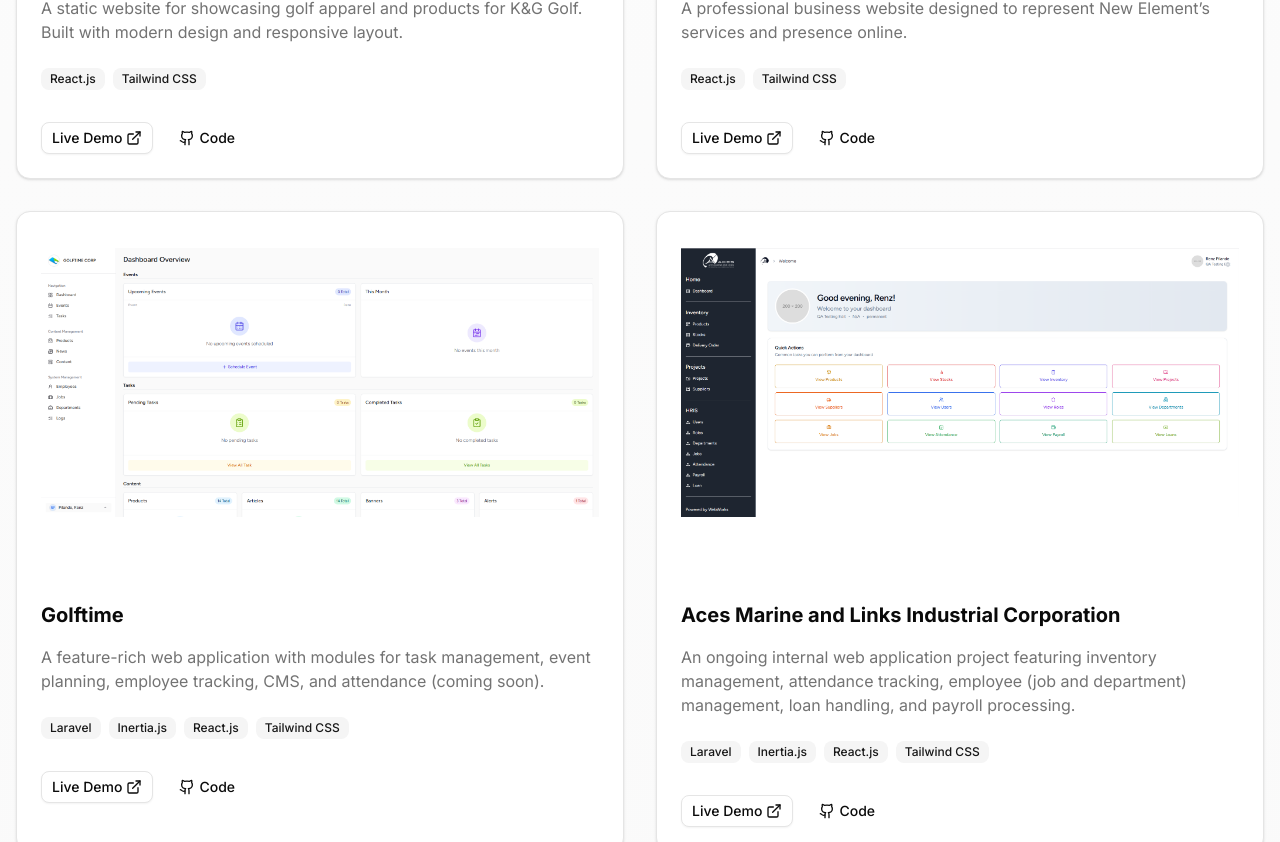
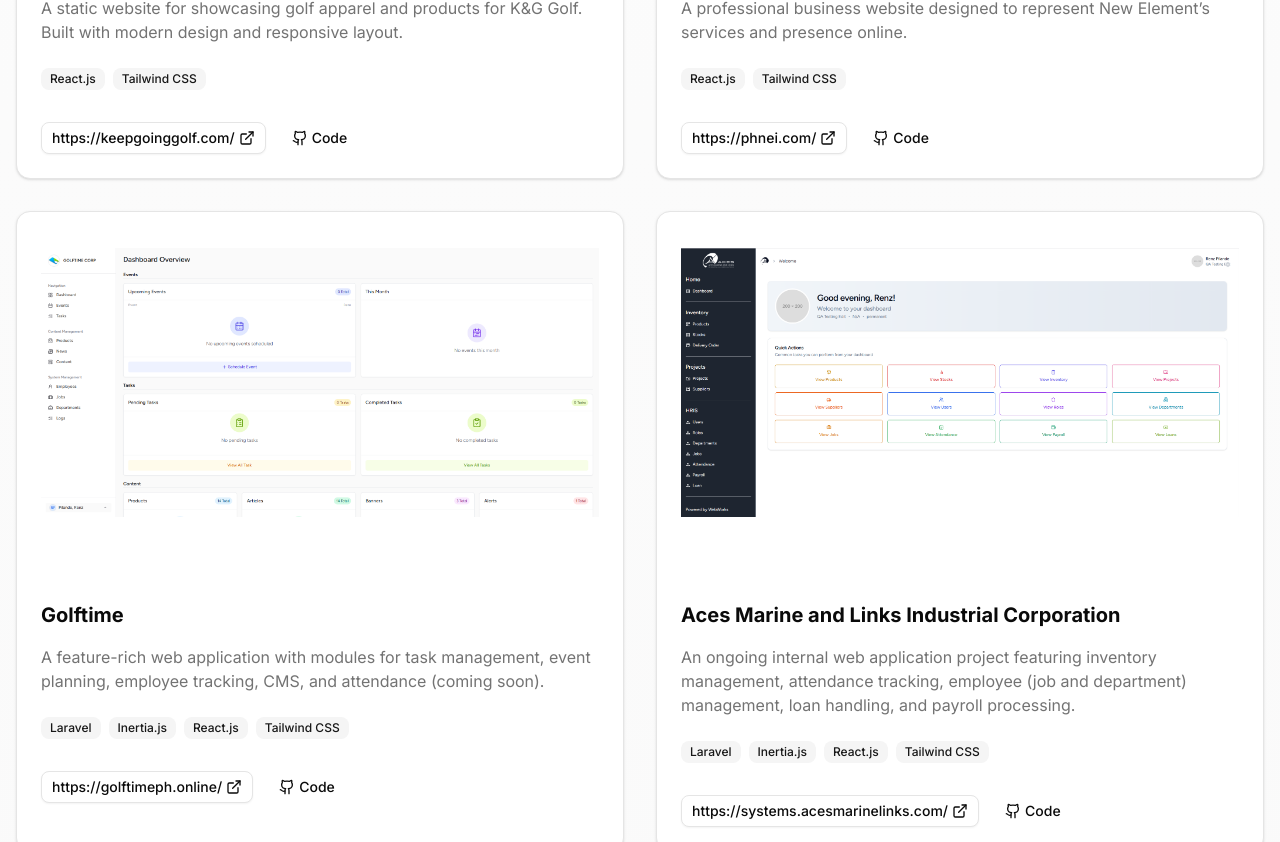
Before and after one commit to RenzJohnPilande/portfolio, a Next.js app: page / in a window 1280 px wide. Shown: the part 1540-2382 px from the top of the page. Built offline with nearby package versions, Linux system fonts and the light colour scheme.

Commit message:
portfolio update

```diff
--- a/app/page.jsx
+++ b/app/page.jsx
@@ -582,7 +582,7 @@
                               target="_blank"
                               rel="noopener noreferrer"
                             >
-                              <span>Live Demo</span>
+                              <span>{project.liveUrl}</span>
                               <ExternalLink className="h-3.5 w-3.5 transition-transform group-hover/btn:translate-x-0.5 group-hover/btn:-translate-y-0.5" />
                             </a>
                           </Button>
```
